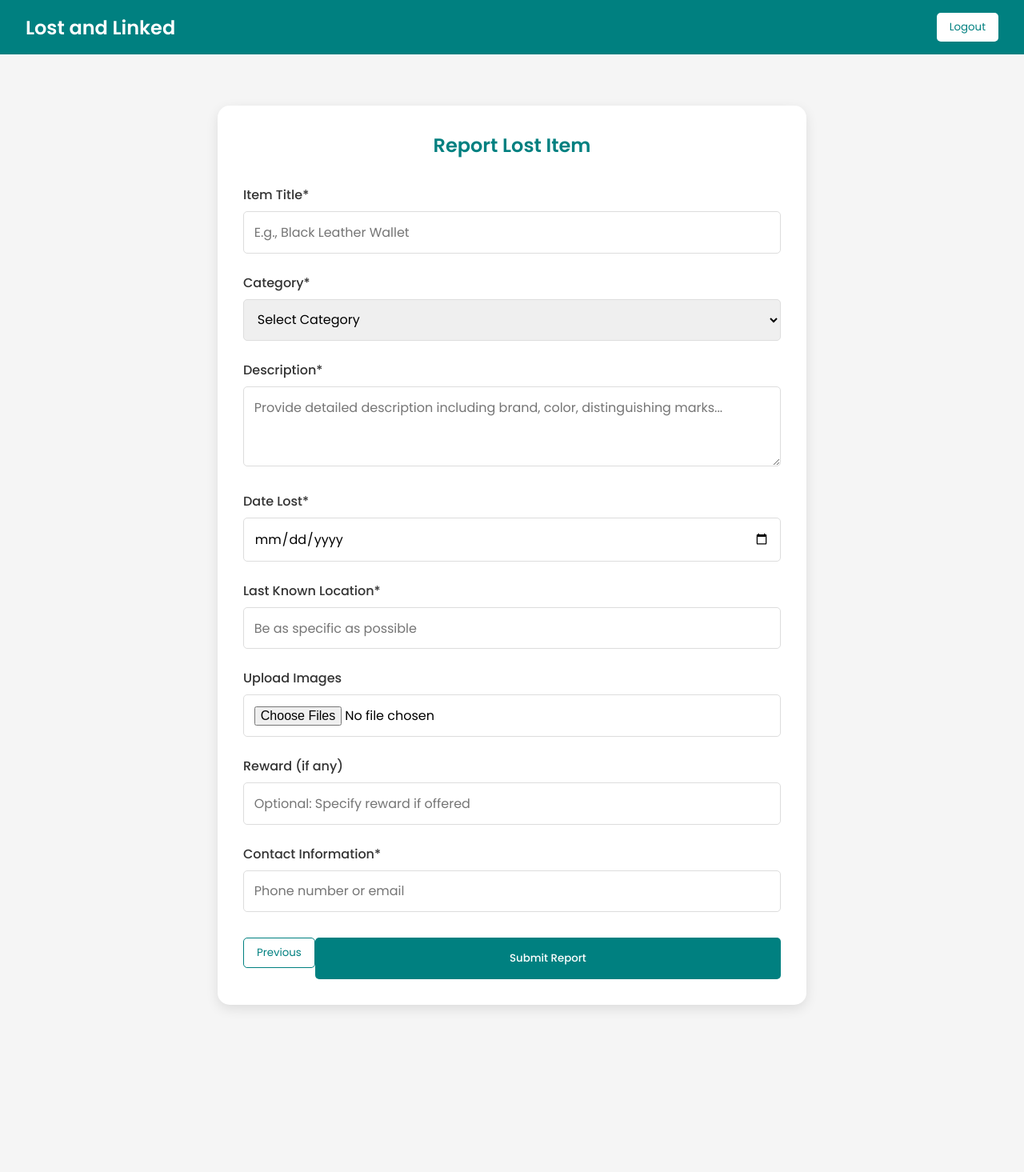
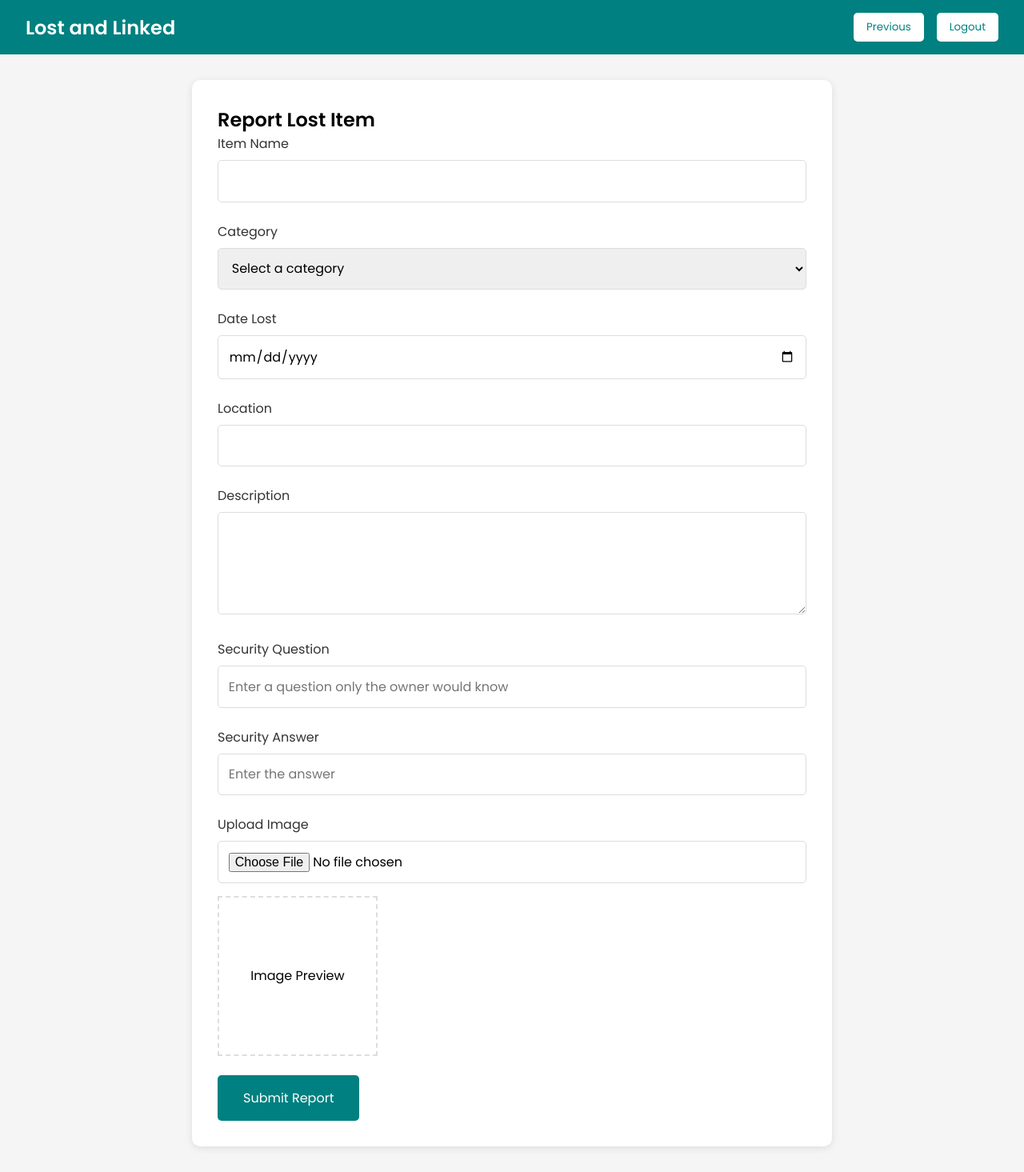
Before and after one commit to bills-alt/lostandfoundwebsite.github.io, a plain HTML site: page report-lost.html in a window 1280 px wide. Shown: the whole page at 80% size. Before the commit the page ends 1320 px from the top, so only its background shows below. Drawn offline with Linux system fonts and the light colour scheme.

Commit message:
Update report-lost.html

```diff
--- a/report-lost.html
+++ b/report-lost.html
@@ -15,7 +15,6 @@
 
         body {
             background-color: #f5f5f5;
-            min-height: 100vh;
         }
 
         .navbar {
@@ -33,32 +32,32 @@
             text-decoration: none;
         }
 
-        .logout-btn {
+        .nav-buttons {
+            display: flex;
+            gap: 1rem;
+        }
+
+        .nav-btn, .logout-btn {
             background-color: white;
             color: #008080;
             padding: 0.5rem 1rem;
             border: none;
             border-radius: 5px;
             cursor: pointer;
+            transition: all 0.3s ease;
+        }
+
+        .nav-btn:hover, .logout-btn:hover {
+            background-color: #f0f0f0;
         }
 
         .container {
             max-width: 800px;
             margin: 2rem auto;
             padding: 2rem;
-        }
-
-        .form-container {
             background: white;
-            padding: 2rem;
-            border-radius: 15px;
-            box-shadow: 0 5px 15px rgba(0,0,0,0.1);
-        }
-
-        h2 {
-            color: #008080;
-            margin-bottom: 2rem;
-            text-align: center;
+            border-radius: 10px;
+            box-shadow: 0 2px 10px rgba(0,0,0,0.1);
         }
 
         .form-group {
@@ -69,10 +68,9 @@
             display: block;
             margin-bottom: 0.5rem;
             color: #333;
-            font-weight: 500;
         }
 
-        input, textarea, select {
+        input, select, textarea {
             width: 100%;
             padding: 0.8rem;
             border: 1px solid #ddd;
@@ -80,71 +78,78 @@
             font-size: 1rem;
         }
 
-        textarea {
-            resize: vertical;
-            min-height: 100px;
+        input:focus, select:focus, textarea:focus {
+            outline: none;
+            border-color: #008080;
         }
 
         .btn {
             padding: 1rem 2rem;
+            background-color: #008080;
+            color: white;
             border: none;
             border-radius: 5px;
             cursor: pointer;
-            font-weight: 500;
-            transition: all 0.3s ease;
+            font-size: 1rem;
+            transition: background-color 0.3s;
         }
 
-        .btn-primary {
-            background-color: #008080;
-            color: white;
-            width: 100%;
-        }
-
-        .btn-primary:hover {
+        .btn:hover {
             background-color: #006666;
         }
 
-        .navigation {
+        .image-preview {
+            width: 200px;
+            height: 200px;
+            border: 2px dashed #ddd;
+            margin-top: 1rem;
             display: flex;
-            justify-content: space-between;
-            margin-top: 2rem;
+            justify-content: center;
+            align-items: center;
+            position: relative;
         }
 
-        .nav-btn {
-            padding: 0.5rem 1rem;
-            background-color: transparent;
-            border: 1px solid #008080;
-            color: #008080;
-            border-radius: 5px;
-            cursor: pointer;
+        .image-preview img {
+            max-width: 100%;
+            max-height: 100%;
+            object-fit: cover;
         }
 
-        .image-preview {
-            max-width: 200px;
+        .error-message {
+            color: #ff4444;
+            font-size: 0.9rem;
+            margin-top: 0.5rem;
+            display: none;
+        }
+
+        .button-group {
+            display: flex;
+            gap: 1rem;
             margin-top: 1rem;
-            display: none;
         }
     </style>
 </head>
 <body>
     <nav class="navbar">
         <a href="dashboard.html" class="logo">Lost and Linked</a>
+        <div class="nav-buttons">
+            <button class="nav-btn" onclick="window.location.href='dashboard.html'">Previous</button>
             <button class="logout-btn" onclick="confirmLogout()">Logout</button>
+        </div>
     </nav>
 
     <div class="container">
-        <div class="form-container">
         <h2>Report Lost Item</h2>
-            <form onsubmit="return validateForm()">
+        <form id="reportForm" onsubmit="return submitReport(event)">
             <div class="form-group">
-                    <label for="title">Item Title*</label>
-                    <input type="text" id="title" required placeholder="E.g., Black Leather Wallet">
+                <label for="itemName">Item Name</label>
+                <input type="text" id="itemName" name="itemName" required>
             </div>
 
             <div class="form-group">
-                    <label for="category">Category*</label>
-                    <select id="category" required>
-                        <option value="">Select Category</option>
+                <label for="category">Category</label>
+                <select id="category" name="category" required>
+                    <option value="">Select a category</option>
                     <option value="electronics">Electronics</option>
                     <option value="wallet">Wallet/Purse</option>
                     <option value="documents">Documents</option>
@@ -156,82 +161,118 @@
             </div>
 
             <div class="form-group">
-                    <label for="description">Description*</label>
-                    <textarea id="description" required placeholder="Provide detailed description including brand, color, distinguishing marks..."></textarea>
+                <label for="date">Date Lost</label>
+                <input type="date" id="date" name="date" required>
             </div>
 
             <div class="form-group">
-                    <label for="date">Date Lost*</label>
-                    <input type="date" id="date" required>
+                <label for="location">Location</label>
+                <input type="text" id="location" name="location" required>
             </div>
 
             <div class="form-group">
-                    <label for="location">Last Known Location*</label>
-                    <input type="text" id="location" required placeholder="Be as specific as possible">
+                <label for="description">Description</label>
+                <textarea id="description" name="description" rows="4" required></textarea>
             </div>
 
             <div class="form-group">
-                    <label for="image">Upload Images</label>
-                    <input type="file" id="image" accept="image/*" multiple onchange="previewImage(this)">
-                    <img id="imagePreview" class="image-preview">
+                <label for="securityQuestion">Security Question</label>
+                <input type="text" id="securityQuestion" name="securityQuestion" required
+                       placeholder="Enter a question only the owner would know">
+                <div class="error-message" id="securityQuestion-error">Please enter a security question</div>
             </div>
 
             <div class="form-group">
-                    <label for="reward">Reward (if any)</label>
-                    <input type="text" id="reward" placeholder="Optional: Specify reward if offered">
+                <label for="securityAnswer">Security Answer</label>
+                <input type="text" id="securityAnswer" name="securityAnswer" required
+                       placeholder="Enter the answer">
+                <div class="error-message" id="securityAnswer-error">Please enter the answer</div>
             </div>
 
             <div class="form-group">
-                    <label for="contact">Contact Information*</label>
-                    <input type="text" id="contact" required placeholder="Phone number or email">
-                </div>
-
-                <div class="navigation">
-                    <a href="dashboard.html"><button type="button" class="nav-btn">Previous</button></a>
-                    <button type="submit" class="btn btn-primary">Submit Report</button>
-                </div>
-            </form>
+                <label for="image">Upload Image</label>
+                <input type="file" id="image" name="image" accept="image/*" onchange="previewImage(event)">
+                <div class="image-preview" id="imagePreviewContainer">
+                    <img id="imagePreview" src="#" alt="Preview" style="display: none;">
+                    <span id="previewText">Image Preview</span>
                 </div>
             </div>
 
+            <button type="submit" class="btn">Submit Report</button>
+        </form>
+    </div>
+
     <script>
-        function confirmLogout() {
-            const form = document.querySelector('form');
-            const hasUnsavedChanges = Array.from(form.elements).some(element => element.value !== '');
+        function previewImage(event) {
+            const file = event.target.files[0];
+            const preview = document.getElementById('imagePreview');
+            const previewText = document.getElementById('previewText');
 
-            let message = "Are you sure you want to logout?";
-            if (hasUnsavedChanges) {
-                message += " Your report data will be lost!";
-            }
-
-            if (confirm(message)) {
-                window.location.href = 'index.html';
-            }
-        }
-        function validateForm() {
-            // Basic form validation
-            const requiredFields = ['title', 'category', 'description', 'date', 'location', 'contact'];
-            for (let field of requiredFields) {
-                const value = document.getElementById(field).value.trim();
-                if (!value) {
-                    alert('Please fill in all required fields');
-                    return false;
-                }
-            }
-            return true;
-        }
-
-        function previewImage(input) {
-            const preview = document.getElementById('imagePreview');
-            if (input.files && input.files[0]) {
+            if (file) {
                 const reader = new FileReader();
                 reader.onload = function(e) {
                     preview.src = e.target.result;
                     preview.style.display = 'block';
+                    previewText.style.display = 'none';
                 }
-                reader.readAsDataURL(input.files[0]);
+                reader.readAsDataURL(file);
             }
         }
+
+        function submitReport(event) {
+            event.preventDefault();
+
+            // Reset error messages
+            document.querySelectorAll('.error-message').forEach(elem => {
+                elem.style.display = 'none';
+            });
+
+            // Validate security fields
+            const securityQuestion = document.getElementById('securityQuestion').value.trim();
+            const securityAnswer = document.getElementById('securityAnswer').value.trim();
+
+            if (!securityQuestion) {
+                document.getElementById('securityQuestion-error').style.display = 'block';
+                return false;
+            }
+
+            if (!securityAnswer) {
+                document.getElementById('securityAnswer-error').style.display = 'block';
+                return false;
+            }
+
+            const report = {
+                id: Date.now(),
+                title: document.getElementById('itemName').value,
+                category: document.getElementById('category').value,
+                description: document.getElementById('description').value,
+                date: document.getElementById('date').value,
+                location: document.getElementById('location').value,
+                status: 'lost',
+                securityQuestion: securityQuestion,
+                securityAnswer: securityAnswer,
+                image: document.getElementById('imagePreview').src,
+                owner: localStorage.getItem('username') || 'Anonymous'
+            };
+
+            // Store the report
+            let reports = JSON.parse(localStorage.getItem('lostItems')) || [];
+            reports.push(report);
+            localStorage.setItem('lostItems', JSON.stringify(reports));
+
+            alert('Item reported successfully!');
+            window.location.href = 'dashboard.html';
+            return false;
+        }
+
+        function confirmLogout() {
+            if (confirm("Are you sure you want to logout?")) {
+                window.location.href = 'index.html';
+            }
+        }
+
+        // Set max date as today
+        document.getElementById('date').max = new Date().toISOString().split('T')[0];
     </script>
 </body>
 </html>
```
Lines whose indentation alone changed are shown as unchanged.
